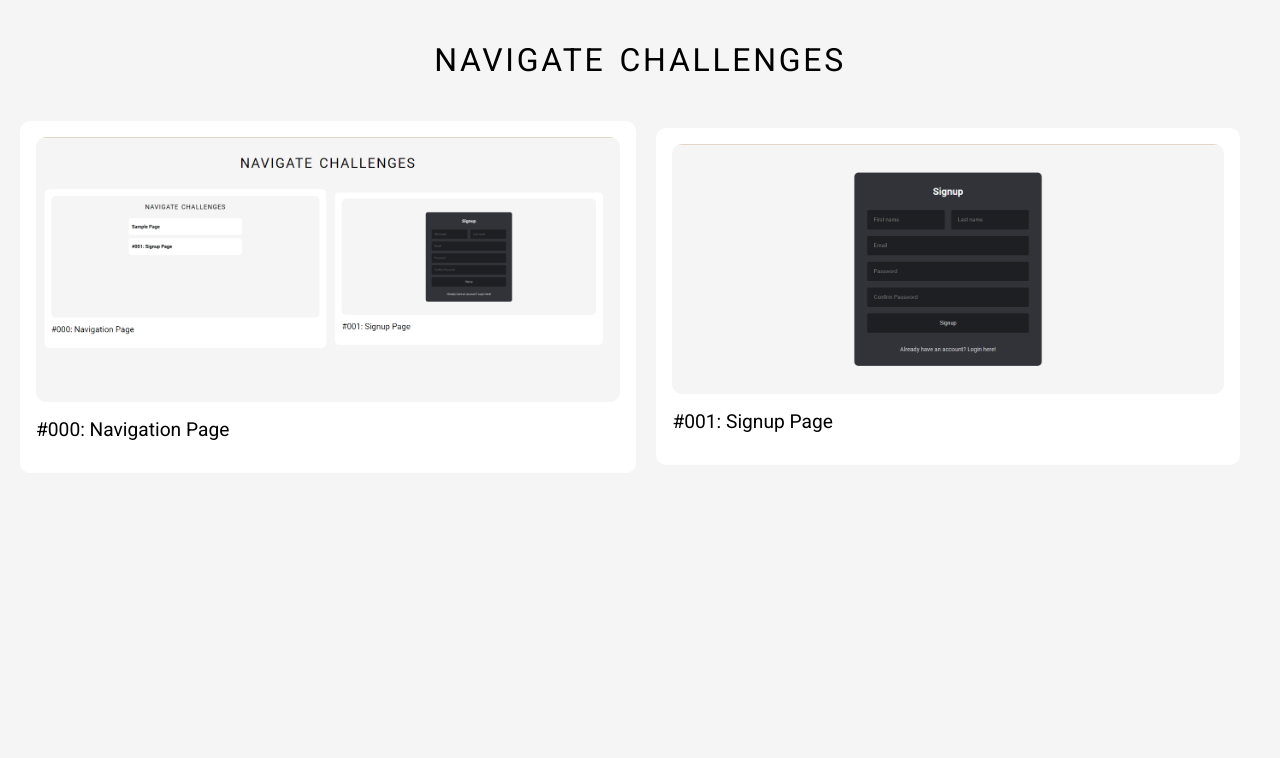
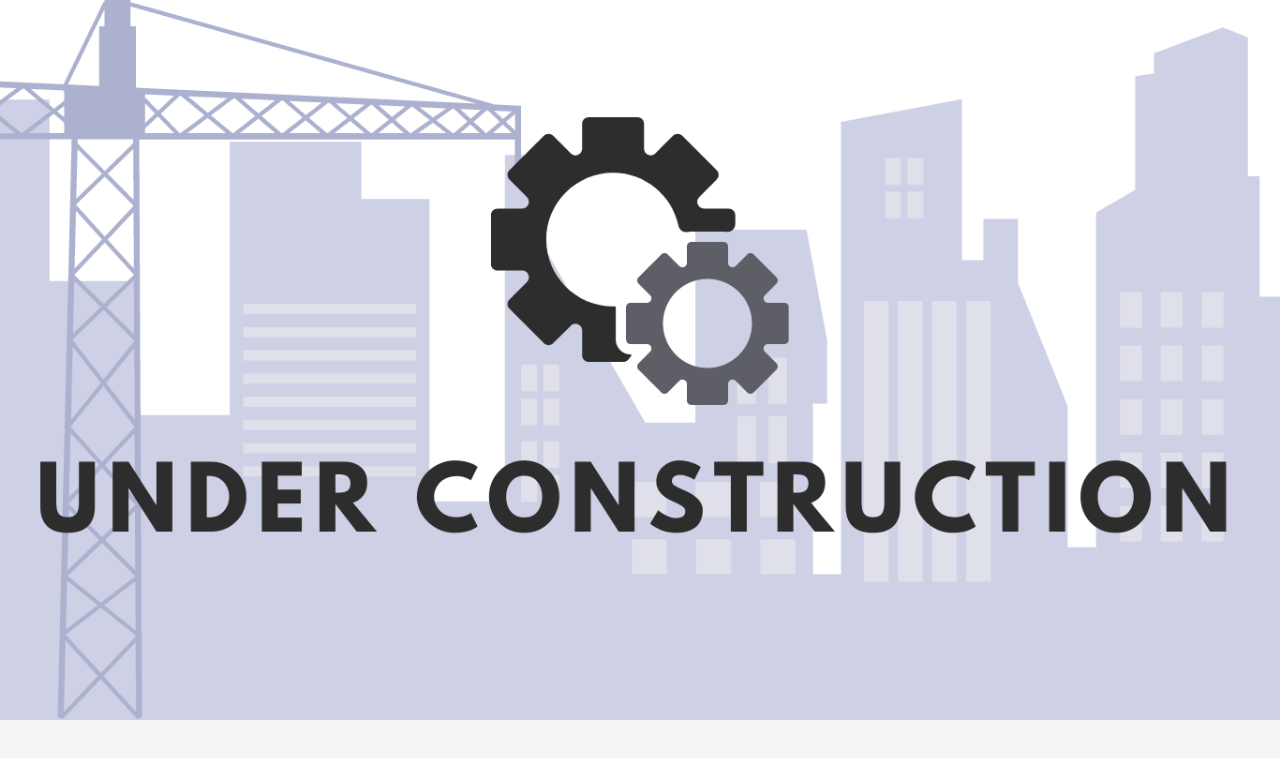
Before and after one commit to dipeshhhh/DailyUI, a React (Create React App) app: page /credit-card-checkout in a window 1280 px wide. Shown: the top 758 px of the page. Built offline with nearby package versions, Linux system fonts and the light colour scheme.

Commit message:
Initial setup for credit card checkout page

```diff
--- a/src/App.js
+++ b/src/App.js
@@ -2,7 +2,8 @@ import React from 'react'
 import { Routes, Route, BrowserRouter as Router } from 'react-router-dom';
 
 import Mainpage from './Main-page/Mainpage';
-import Signup from './Challanges/Signup/Signup';
+import Signup from './Challanges/001_Signup/Signup';
+import CreditCardCheckout from './Challanges/002_CreditCardCheckout/CreditCardCheckout';
 
 function App() {
   return (
@@ -12,6 +13,7 @@ function App() {
           <Route exact path='*' element={<Mainpage />} />
           <Route exact path='/' element={<Mainpage />} />
           <Route exact path='/signup' element={<Signup />} />
+          <Route exact path='/credit-card-checkout' element={<CreditCardCheckout />} />
         </Routes>
       </div>
     </Router>
--- /dev/null
+++ b/src/Challanges/002_CreditCardCheckout/CreditCardCheckout.css
@@ -0,0 +1,7 @@
+.credit-card-checkout-main{
+  height: 100%;
+  width: 100%;
+}
+.credit-card-checkout-main>img{
+  width: 100% !important;
+}
--- /dev/null
+++ b/src/Challanges/002_CreditCardCheckout/CreditCardCheckout.js
@@ -0,0 +1,12 @@
+import React from 'react';
+import './CreditCardCheckout';
+
+function CreditCardCheckout() {
+  return(
+    <div className='credit-card-checkout-main'>
+      <img src={require('../../Images/under_construction.png')} width='100%' height='auto' />
+    </div>
+  )
+}
+
+export default CreditCardCheckout;
--- a/src/Main-page/Mainpage.js
+++ b/src/Main-page/Mainpage.js
@@ -5,6 +5,7 @@ import NavigationCard from '../Components/NavigationCard/NavigationCard';
 const pagesDataArray = [
   { title: '#000: Navigation Page', link: '/', image: require('../Images/000_navigation.png') },
   { title: '#001: Signup Page', link: '/signup', image: require('../Images/001_signup.png') },
+  { title: '#002: Credit Card Checkout', link: '/credit-card-checkout', image: require('../Images/under_construction.png') },
 ]
 
 function Mainpage() {
```
Also changed, not shown: src/Challanges/001_Signup/Signup.css (renamed from src/Challanges/Signup/Signup.css), src/Challanges/001_Signup/Signup.js (renamed from src/Challanges/Signup/Signup.js), src/Images/under_construction.png (added).
